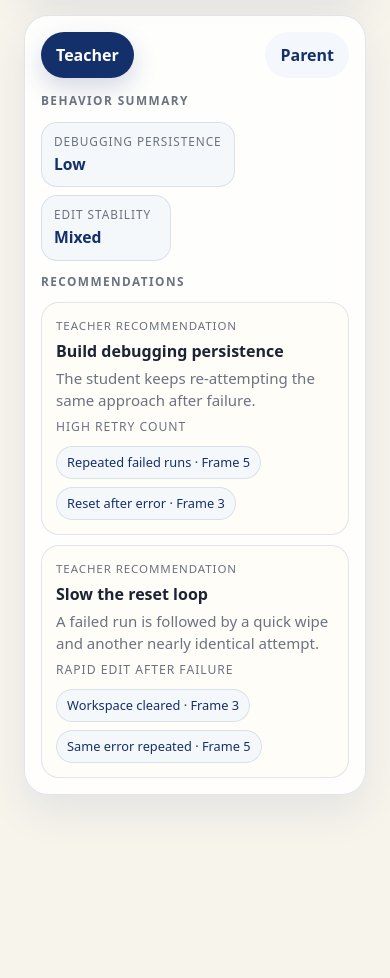
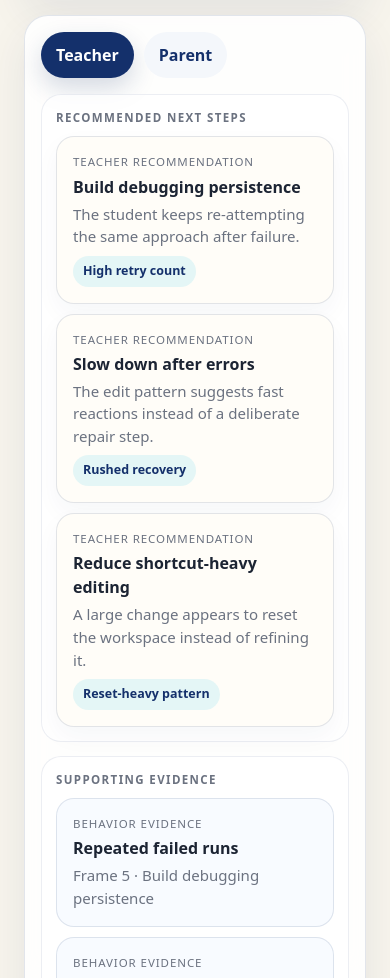
Before and after one commit to Zonxpk/edusight, a website: page index.html in a window 390 px wide. Shown: the part 880-1858 px from the top of the page. Before the commit the page ends 1699 px from the top, so only its background shows below. Drawn offline with nearby package versions, Linux system fonts and the light colour scheme.

Commit message:
feat: upgrade behavior insight dashboard

```diff
--- a/index.html
+++ b/index.html
@@ -90,7 +90,8 @@
 
     .primary-chip:hover,
     .tab-button:hover,
-    .insight-card:hover,
+    .recommendation-card:hover,
+    .evidence-card:hover,
     .marker-pill:hover {
       transform: translateY(-1px);
     }
@@ -180,6 +181,49 @@
       gap: 12px;
     }
 
+    .dashboard-mode-switch {
+      display: flex;
+      align-items: center;
+      justify-content: flex-start;
+      gap: 10px;
+      margin-bottom: 16px;
+      flex-wrap: wrap;
+    }
+
+    .insight-stack {
+      display: grid;
+      gap: 14px;
+    }
+
+    .insight-section {
+      display: grid;
+      gap: 10px;
+      padding: 14px;
+      border-radius: 20px;
+      border: 1px solid rgba(20, 48, 107, 0.08);
+      background: rgba(255, 255, 255, 0.72);
+    }
+
+    .section-kicker {
+      font-size: 0.72rem;
+      font-weight: 800;
+      letter-spacing: 0.12em;
+      text-transform: uppercase;
+      color: var(--muted);
+    }
+
+    .recommendation-rail,
+    .evidence-rail {
+      display: grid;
+      gap: 10px;
+    }
+
+    .summary-rail {
+      display: flex;
+      flex-wrap: wrap;
+      gap: 8px;
+    }
+
     .insight-section {
       display: grid;
       gap: 10px;
@@ -194,9 +238,10 @@
       margin-bottom: 2px;
     }
 
-    .insight-card {
+    .recommendation-card,
+    .evidence-card {
       border-radius: 18px;
-      padding: 14px;
+      padding: 16px;
       border: 1px solid rgba(20, 48, 107, 0.12);
       background: #fffdf8;
       text-align: left;
@@ -204,47 +249,42 @@
       transition: transform 140ms ease, box-shadow 140ms ease, border-color 140ms ease;
     }
 
-    .insight-card.is-highlighted {
+    .recommendation-card {
+      box-shadow: 0 10px 24px rgba(20, 48, 107, 0.04);
+    }
+
+    .evidence-card {
+      background: #f8fbff;
+    }
+
+    .previewable-card.is-highlighted {
       border-color: var(--accent-cyan);
       box-shadow: 0 0 0 2px rgba(34, 195, 230, 0.14);
     }
 
-    .insight-cue {
-      margin-top: 6px;
-      font-size: 0.76rem;
-      letter-spacing: 0.08em;
-      text-transform: uppercase;
-      color: var(--muted);
-    }
-
-    .insight-evidence {
-      display: flex;
-      flex-wrap: wrap;
-      gap: 8px;
-      margin-top: 10px;
-    }
-
-    .evidence-pill {
+    .card-cue {
+      margin-top: 8px;
       display: inline-flex;
       align-items: center;
       gap: 6px;
+      padding: 6px 10px;
       border-radius: 999px;
-      padding: 6px 10px;
-      font-size: 0.8rem;
-      border: 1px solid rgba(20, 48, 107, 0.12);
-      background: rgba(244, 247, 251, 0.86);
+      background: rgba(34, 195, 230, 0.12);
       color: var(--primary);
+      font-size: 0.78rem;
+      font-weight: 700;
     }
 
-    .evidence-pill[data-kind="progress"] {
-      border-color: rgba(34, 195, 230, 0.28);
-      background: rgba(34, 195, 230, 0.08);
+    .summary-chip.risk {
+      border-color: rgba(217, 75, 75, 0.28);
     }
 
-    .summary-grid {
-      display: flex;
-      flex-wrap: wrap;
-      gap: 8px;
+    .summary-chip.progress {
+      border-color: rgba(34, 195, 230, 0.28);
+    }
+
+    .summary-chip.neutral {
+      border-color: rgba(20, 48, 107, 0.12);
     }
 
     .summary-chip {
@@ -352,11 +392,27 @@
       </article>
 
       <aside class="panel insight-panel">
-        <div class="tablist" role="tablist" aria-label="Insight views">
+        <div class="dashboard-mode-switch" role="tablist" aria-label="Insight views">
           <button id="tab-teacher" role="tab" aria-selected="true" class="tab-button">Teacher</button>
           <button id="tab-parent" role="tab" aria-selected="false" class="tab-button">Parent</button>
         </div>
-        <div id="insight-rail" class="insight-rail"></div>
+
+        <section class="insight-stack">
+          <div class="insight-section">
+            <div class="section-kicker">Recommended next steps</div>
+            <div id="recommendation-rail" class="recommendation-rail"></div>
+          </div>
+
+          <div class="insight-section">
+            <div class="section-kicker">Supporting evidence</div>
+            <div id="evidence-rail" class="evidence-rail"></div>
+          </div>
+
+          <div class="insight-section">
+            <div class="section-kicker">Behavior summary</div>
+            <div id="summary-rail" class="summary-rail"></div>
+          </div>
+        </section>
       </aside>
     </section>
   </main>
@@ -395,25 +451,37 @@
             cue: 'High retry count',
             previewLine: 2,
             evidence: [
-              { label: 'Repeated failed runs', frame: 5, kind: 'risk' },
-              { label: 'Reset after error', frame: 3, kind: 'risk' },
+              { label: 'Repeated failed runs', frame: 5, line: 2, kind: 'risk' },
+              { label: 'Reset after error', frame: 3, line: 1, kind: 'risk' },
             ],
           },
           {
-            id: 'stabilize-reset',
-            title: 'Slow the reset loop',
-            summary: 'A failed run is followed by a quick wipe and another nearly identical attempt.',
-            cue: 'Rapid edit after failure',
+            id: 'slow-down',
+            title: 'Slow down after errors',
+            summary: 'The edit pattern suggests fast reactions instead of a deliberate repair step.',
+            cue: 'Rushed recovery',
+            previewLine: 2,
+            evidence: [
+              { label: 'Short repair window', frame: 4, line: 2, kind: 'risk' },
+              { label: 'Repeated near-match attempt', frame: 6, line: 2, kind: 'risk' },
+            ],
+          },
+          {
+            id: 'reduce-shortcuts',
+            title: 'Reduce shortcut-heavy editing',
+            summary: 'A large change appears to reset the workspace instead of refining it.',
+            cue: 'Reset-heavy pattern',
             previewLine: 1,
             evidence: [
-              { label: 'Workspace cleared', frame: 3, kind: 'risk' },
-              { label: 'Same error repeated', frame: 5, kind: 'risk' },
+              { label: 'Paste shockwave', frame: 1, line: 1, kind: 'risk' },
+              { label: 'Delete cascade', frame: 3, line: 1, kind: 'risk' },
             ],
           },
         ],
         summary: [
           { label: 'Debugging persistence', value: 'Low', tone: 'risk' },
           { label: 'Edit stability', value: 'Mixed', tone: 'neutral' },
+          { label: 'Recovery after error', value: 'Needs support', tone: 'risk' },
         ],
       },
       parent: {
@@ -426,25 +494,37 @@
             cue: 'Growth opportunity',
             previewLine: 2,
             evidence: [
-              { label: 'Repeated failed runs', frame: 5, kind: 'risk' },
-              { label: 'Thoughtful follow-up edit', frame: 6, kind: 'progress' },
+              { label: 'Repeated failed runs', frame: 5, line: 2, kind: 'risk' },
+              { label: 'Thoughtful follow-up edit', frame: 7, line: 3, kind: 'progress' },
             ],
           },
           {
-            id: 'celebrate-recovery',
-            title: 'Celebrate steady recovery',
-            summary: 'A later edit shows the student can keep moving once they regroup.',
-            cue: 'Encourage consistency',
+            id: 'encourage-pause',
+            title: 'Encourage a pause after errors',
+            summary: 'A little more reflection may help the student make smaller, more useful repairs.',
+            cue: 'Builds confidence',
             previewLine: 3,
             evidence: [
-              { label: 'New helper introduced', frame: 6, kind: 'progress' },
-              { label: 'No paste-heavy shortcut', frame: 0, kind: 'progress' },
+              { label: 'Short repair window', frame: 4, line: 2, kind: 'risk' },
+              { label: 'Repeated near-match attempt', frame: 6, line: 2, kind: 'risk' },
+            ],
+          },
+          {
+            id: 'favor-careful-edits',
+            title: 'Favor careful edits over resets',
+            summary: 'The student benefits from smaller changes that keep progress visible.',
+            cue: 'Keep momentum',
+            previewLine: 1,
+            evidence: [
+              { label: 'Paste shockwave', frame: 1, line: 1, kind: 'risk' },
+              { label: 'Recovery edit', frame: 7, line: 3, kind: 'progress' },
             ],
           },
         ],
         summary: [
           { label: 'Recovery after error', value: 'Developing', tone: 'progress' },
           { label: 'Thoughtful pacing', value: 'Inconsistent', tone: 'neutral' },
+          { label: 'Editing confidence', value: 'Building', tone: 'progress' },
         ],
       },
     };
@@ -496,31 +576,30 @@
 
     function renderSummaryChip(item) {
       return `
-        <div class="summary-chip">
+        <div class="summary-chip ${item.tone}">
           <div class="summary-label">${item.label}</div>
           <div class="summary-value">${item.value}</div>
         </div>
       `;
     }
 
-    function renderEvidencePill(evidence, recommendationId) {
+    function renderRecommendationCard(recommendation, viewTitle) {
       return `
-        <span class="evidence-pill" data-line="${evidence.frame}" data-kind="${evidence.kind}" data-recommendation-id="${recommendationId}">
-          ${evidence.label} · Frame ${evidence.frame}
-        </span>
+        <button class="recommendation-card previewable-card" data-preview-line="${recommendation.previewLine}" data-kind="recommendation" data-id="${recommendation.id}">
+          <div class="insight-kicker">${viewTitle} recommendation</div>
+          <div class="font-semibold">${recommendation.title}</div>
+          <div class="insight-summary">${recommendation.summary}</div>
+          <div class="card-cue">${recommendation.cue}</div>
+        </button>
       `;
     }
 
-    function renderRecommendationCard(recommendation, viewTitle) {
+    function renderEvidenceCard(recommendation, evidence) {
       return `
-        <button class="insight-card" data-line="${recommendation.previewLine}" data-kind="${recommendation.id}">
-          <div class="insight-kicker">${viewTitle} recommendation</div>
-          <div class="font-semibold">${recommendation.title}</div>
-          <div class="insight-summary">${recommendation.summary}</div>
-          <div class="insight-cue">${recommendation.cue}</div>
-          <div class="insight-evidence">
-            ${recommendation.evidence.map(evidence => renderEvidencePill(evidence, recommendation.id)).join('')}
-          </div>
+        <button class="evidence-card previewable-card" data-preview-line="${evidence.line}" data-kind="${evidence.kind}" data-id="${recommendation.id}-${evidence.label}">
+          <div class="insight-kicker">${evidence.kind === 'progress' ? 'Progress signal' : 'Behavior evidence'}</div>
+          <div class="font-semibold">${evidence.label}</div>
+          <div class="insight-summary">Frame ${evidence.frame} · ${recommendation.title}</div>
         </button>
       `;
     }
@@ -557,35 +636,50 @@
       document.getElementById('timeline').value = String(state.playhead);
     }
 
-    function renderInsights() {
-      const rail = document.getElementById('insight-rail');
+    function renderRecommendations() {
+      const rail = document.getElementById('recommendation-rail');
       const view = getInsightView();
 
       if (!view.recommendations.length) {
-        rail.innerHTML = state.activeTab === 'teacher'
-          ? '<p class="empty-note">No teacher signals for this session.</p>'
-          : '<p class="empty-note">No parent badges yet for this session.</p>';
+        rail.innerHTML = '<p class="empty-note">No recommendations for this session.</p>';
         return;
       }
 
-      rail.innerHTML = `
-        <section class="insight-section">
-          <div class="section-label">Behavior summary</div>
-          <div class="summary-grid">
-            ${view.summary.map(renderSummaryChip).join('')}
-          </div>
-        </section>
-        <section class="insight-section">
-          <div class="section-label">Recommendations</div>
-          ${view.recommendations.map(recommendation => renderRecommendationCard(recommendation, view.title)).join('')}
-        </section>
-      `;
+      rail.innerHTML = view.recommendations.map(recommendation => renderRecommendationCard(recommendation, view.title)).join('');
+    }
 
-      document.querySelectorAll('.insight-card').forEach(card => {
+    function renderEvidence() {
+      const rail = document.getElementById('evidence-rail');
+      const view = getInsightView();
+      const evidenceItems = view.recommendations.flatMap(recommendation => recommendation.evidence.map(evidence => ({ recommendation, evidence })));
+
+      if (!evidenceItems.length) {
+        rail.innerHTML = '<p class="empty-note">No supporting evidence for this session.</p>';
+        return;
+      }
+
+      rail.innerHTML = evidenceItems.map(({ recommendation, evidence }) => renderEvidenceCard(recommendation, evidence)).join('');
+    }
+
+    function renderSummary() {
+      const rail = document.getElementById('summary-rail');
+      const view = getInsightView();
+
+      if (!view.summary.length) {
+        rail.innerHTML = '<p class="empty-note">No behavior summary for this session.</p>';
+        return;
+      }
+
+      rail.innerHTML = view.summary.map(renderSummaryChip).join('');
+    }
+
+    function bindPreviewCards() {
+      document.querySelectorAll('.previewable-card').forEach(card => {
         card.addEventListener('mouseenter', () => {
-          const line = Number(card.dataset.line);
+          clearHighlightedCards();
+          const line = Number(card.dataset.previewLine);
           state.previewLine = line;
-          highlightCards(card.dataset.kind);
+          card.classList.add('is-highlighted');
           renderCode();
         });
 
@@ -593,25 +687,22 @@
           clearPreview();
         });
       });
-
-      document.querySelectorAll('.evidence-pill').forEach(pill => {
-        pill.addEventListener('mouseenter', () => {
-          state.previewLine = Number(pill.dataset.line);
-          highlightCards(pill.dataset.recommendationId);
-          renderCode();
-        });
-      });
     }
 
-    function highlightCards(kind) {
-      document.querySelectorAll('.insight-card').forEach(card => {
-        card.classList.toggle('is-highlighted', card.dataset.kind === kind);
-      });
+    function clearHighlightedCards() {
+      document.querySelectorAll('.previewable-card').forEach(card => card.classList.remove('is-highlighted'));
+    }
+
+    function renderInsights() {
+      renderRecommendations();
+      renderEvidence();
+      renderSummary();
+      bindPreviewCards();
     }
 
     function clearPreview() {
       state.previewLine = null;
-      document.querySelectorAll('.insight-card').forEach(card => card.classList.remove('is-highlighted'));
+      clearHighlightedCards();
       renderCode();
     }
 
```
Also changed, not shown: docs/superpowers/plans/2026-06-30-cognitivereplay-behavior-insight-dashboard.md (added, +313 -0 lines).
